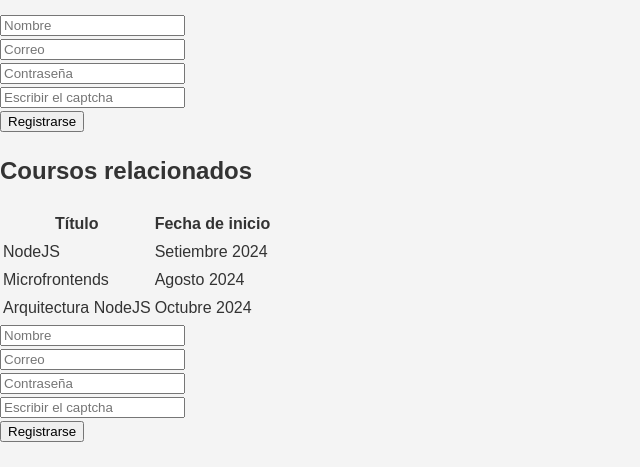
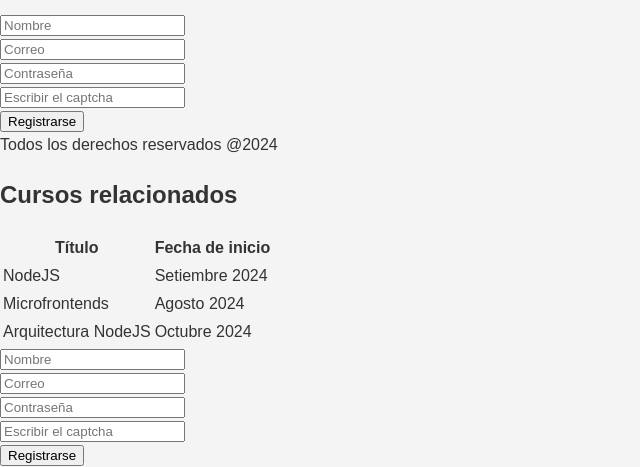
Before and after one commit to cursosdevfull/Javascript_Group05, a plain HTML site: page index.html in a window 1280 px wide. Shown: the part 441-908 px from the top of the page, without its empty margins (0-640 px from the left). Before the commit the page ends 884 px from the top, so only its background shows below. Drawn offline with Linux system fonts and the light colour scheme; no server answers.

Commit message:
Update index.html

```diff
--- a/index.html
+++ b/index.html
@@ -21,7 +21,9 @@
       <input type="submit" value="Registrarse" />
     </form>
 
-    <h2>Coursos relacionados</h2>
+    <footer>Todos los derechos reservados @2024</footer>
+
+    <h2>Cursos relacionados</h2>
     <table>
       <thead>
         <tr>
```
